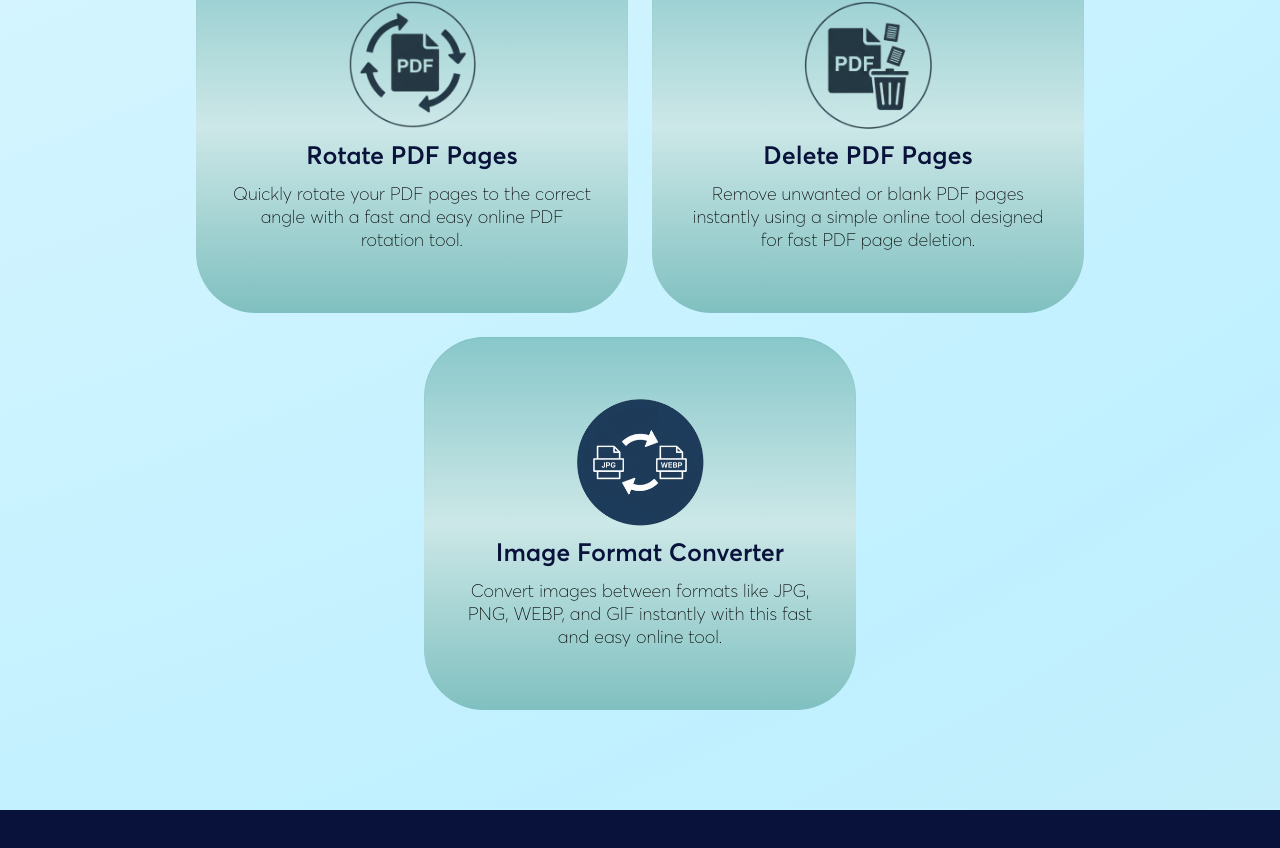
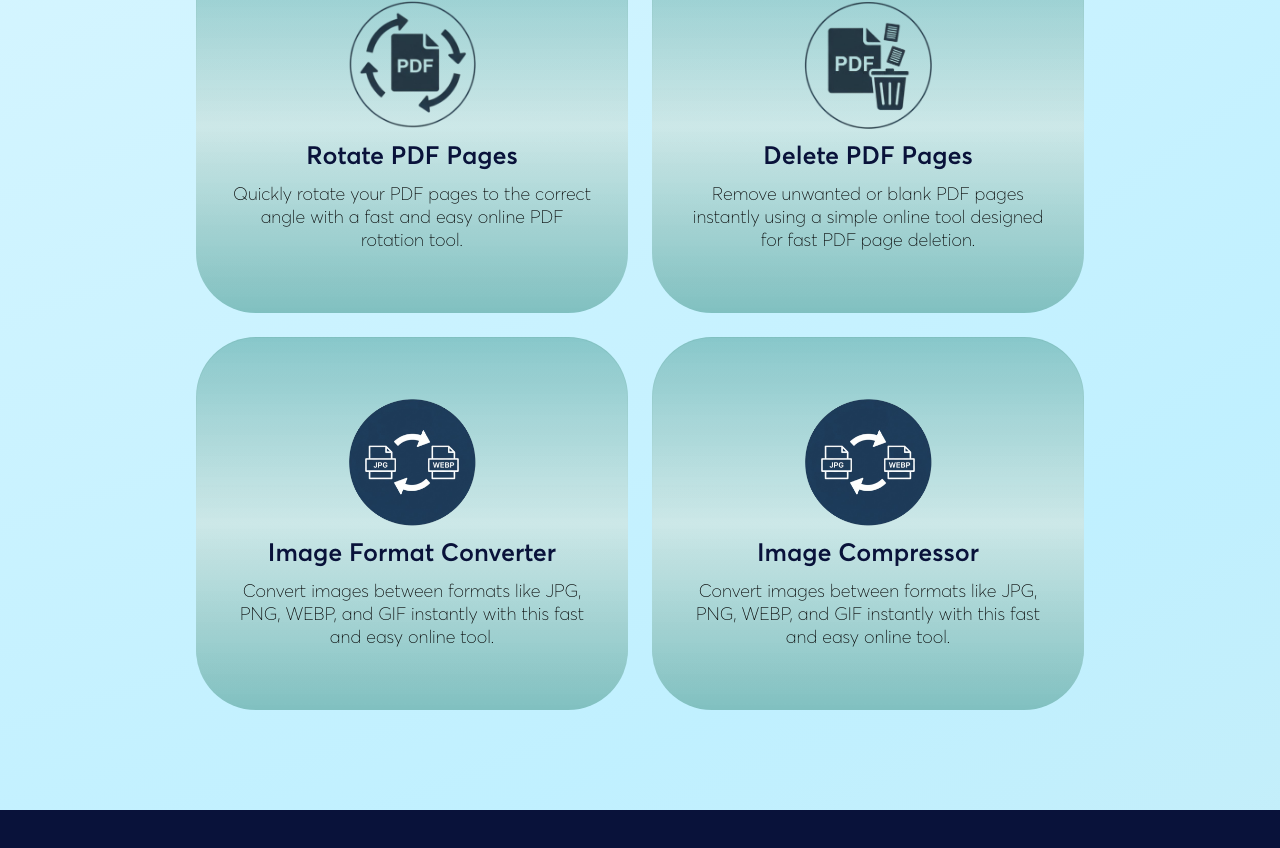
Before and after one commit to KamranKhankhail/kivyx-tools-hub, a Next.js app: page /tools in a window 1280 px wide. Shown: the part 1377-2225 px from the top of the page. Built offline with nearby package versions, Linux system fonts and the light colour scheme; a web font is replaced by a local one.

Commit message:
Unit Converter Icon src Issue resolved

```diff
--- a/src/app/_components/ToolsThatDoSection.jsx
+++ b/src/app/_components/ToolsThatDoSection.jsx
@@ -274,7 +274,7 @@ const toolsThatDoMoreToolsData = [
     primaryText: "Unit Converter",
     secondaryText:
       "Convert units like length, weight, temperature, currency, and more.",
-    icon: "/images/homepageIcons/UnitConverterIcon.png",
+    icon: "/images/UnitConverterIcon.png",
     href: "/tools/universal-unit-converter",
   },
   {
--- a/src/app/tools/page.jsx
+++ b/src/app/tools/page.jsx
@@ -271,7 +271,7 @@ const toolsThatDoMoreToolsData = [
     primaryText: "Unit Converter",
     secondaryText:
       "Convert units like length, weight, temperature, currency, and more.",
-    icon: "/images/homepageIcons/UnitConverterIcon.png",
+    icon: "/images/UnitConverterIcon.png",
     href: "/tools/universal-unit-converter",
   },
   {
@@ -294,6 +294,13 @@ const toolsThatDoMoreToolsData = [
       "Convert images between formats like JPG, PNG, WEBP, and GIF instantly with this fast and easy online tool.",
     icon: "/images/homepageIcons/imageFormatConverterIcon.png",
     href: "/tools/image-format-converter",
+  },
+  {
+    primaryText: "Image Compressor",
+    secondaryText:
+      "Convert images between formats like JPG, PNG, WEBP, and GIF instantly with this fast and easy online tool.",
+    icon: "/images/homepageIcons/imageFormatConverterIcon.png",
+    href: "/tools/image-compressor",
   },
 ];
 
```
Also changed, not shown: public/images/UnitConverterIcon.png (renamed from public/images/homepageIcons/unitconverterIcon.png).
